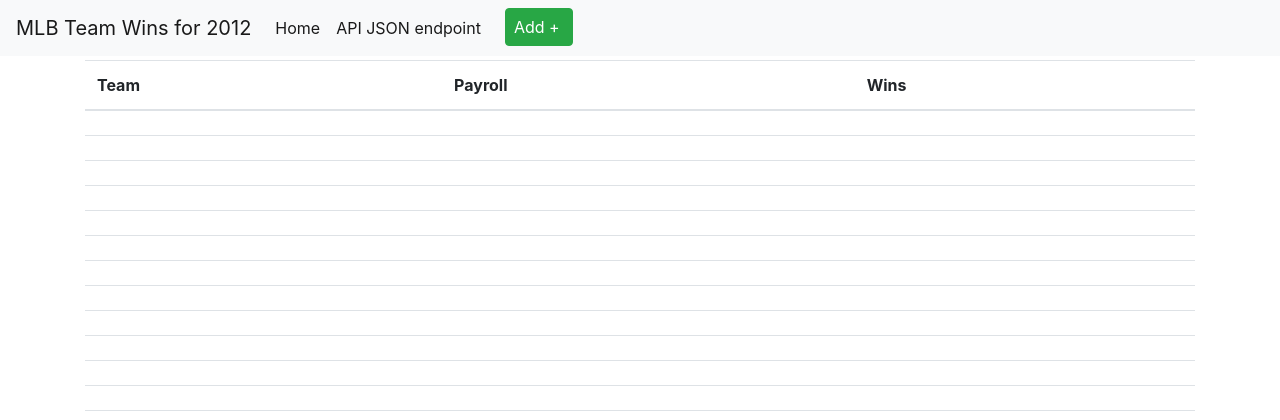
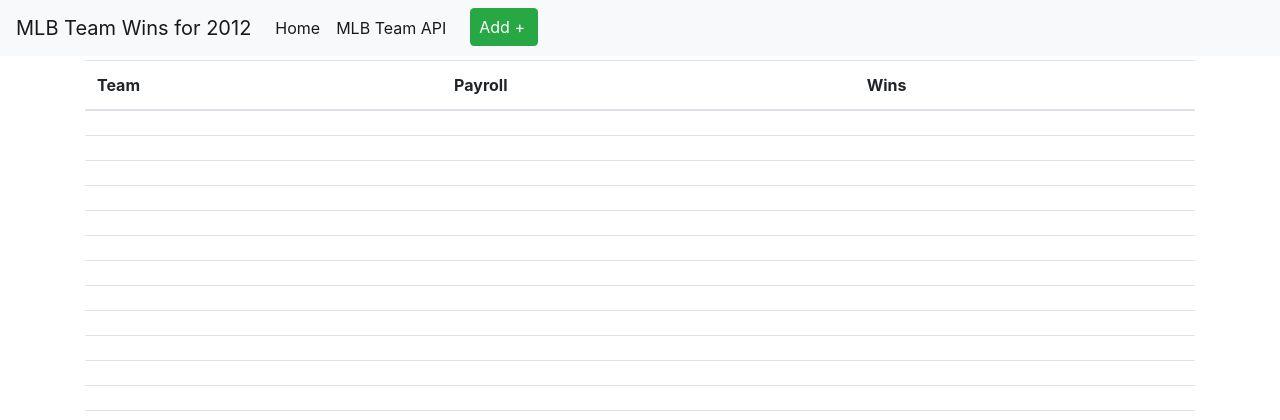
Before and after one commit to JRC98-NJIT-GitHub/Final-Project, a Flask app: page / in a window 1280 px wide. Shown: the top 420 px of the page. Run offline with Flask 2, Linux system fonts and the light colour scheme; data comes from the database, SQL or seed files in the repository; lists and menus that the app fills with data are empty; some libraries are stand-ins or nearby versions.

Commit message:
Task: Updated for Browse, GET, Post

```diff
--- a/app/app.py
+++ b/app/app.py
@@ -4,6 +4,8 @@ from flask import Flask, request, Response, redirect
 from flask import render_template
 from flaskext.mysql import MySQL
 from pymysql.cursors import DictCursor
+import logging
+logging.basicConfig(level=logging.DEBUG)
 
 app = Flask(__name__)
 mysql = MySQL(cursorclass=DictCursor)
@@ -75,31 +77,38 @@ def form_delete_post(team_id):
     return redirect("/", code=302)
 
 
-@app.route('/api/v1/cities', methods=['GET'])
+@app.route('/api/v1/team', methods=['GET'])
 def api_browse() -> str:
     cursor = mysql.get_db().cursor()
-    cursor.execute('SELECT * FROM tblCitiesImport')
+    cursor.execute('SELECT * FROM mlbteams.mlbteams2012')
     result = cursor.fetchall()
     json_result = json.dumps(result);
     resp = Response(json_result, status=200, mimetype='application/json')
     return resp
 
 
-@app.route('/api/v1/cities/<int:city_id>', methods=['GET'])
-def api_retrieve(city_id) -> str:
+@app.route('/api/v1/team/<int:team_id>', methods=['GET'])
+def api_retrieve(team_id) -> str:
     cursor = mysql.get_db().cursor()
-    cursor.execute('SELECT * FROM tblCitiesImport WHERE id=%s', city_id)
+    cursor.execute('SELECT * FROM mlbteams.mlbteams2012 WHERE id=%s', team_id)
     result = cursor.fetchall()
     json_result = json.dumps(result);
     resp = Response(json_result, status=200, mimetype='application/json')
     return resp
 
 
-@app.route('/api/v1/cities/', methods=['POST'])
+@app.route('/api/v1/team/new', methods=['POST'])
 def api_add() -> str:
+    content = request.json
+    #app.logger.info('content')
+    #app.logger.info(content)
+    cursor = mysql.get_db().cursor()
+    inputData = (content['Team'], content['Payroll_millions'], content['Wins'])
+    sql_insert_query = """INSERT INTO mlbteams.mlbteams2012 (Team,Payroll_millions,Wins) VALUES (%s, %s, %s) """
+    cursor.execute(sql_insert_query, inputData)
+    mysql.get_db().commit()
     resp = Response(status=201, mimetype='application/json')
     return resp
-
 
 @app.route('/api/v1/cities/<int:city_id>', methods=['PUT'])
 def api_edit(city_id) -> str:
--- a/app/templates/layout.html
+++ b/app/templates/layout.html
@@ -34,7 +34,7 @@
             <a class="nav-link" href="/">Home <span class="sr-only">(current)</span></a>
         </li>
         <li class="nav-item active">
-            <a class="nav-link" href="/api/v1/cities">API JSON endpoint <span class="sr-only">(current)</span></a>
+            <a class="nav-link" href="/api/v1/team"> MLB Team API <span class="sr-only">(current)</span></a>
         </li>
         <li class="nav-item active">
             <a class="btn btn-success pl-2 lr-2 ml-3" href="/team/new">Add +<span class="sr-only">(current)</span></a>
```
